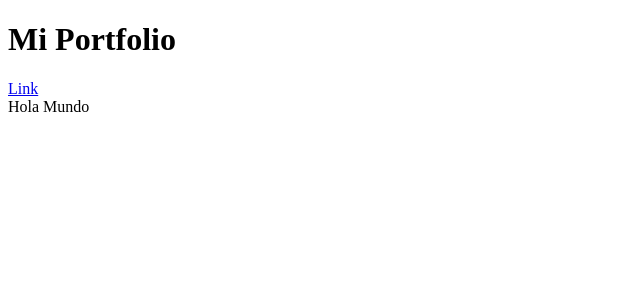
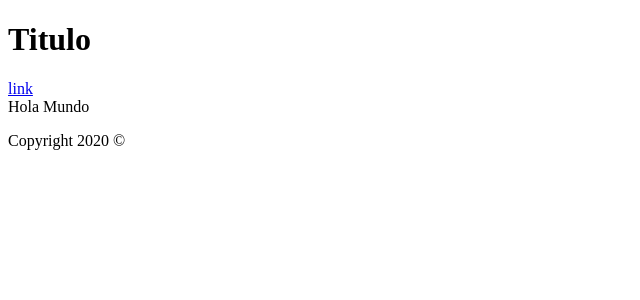
Before and after one commit to HoracioGutierrez/old_next_portfolio_demo, a Next.js app: page / in a window 1280 px wide. Shown: the top 300 px of the page, without its empty margins (0-640 px from the left). Built offline with nearby package versions, Linux system fonts and the light colour scheme.

Commit message:
Add footer to layout

```diff
--- /dev/null
+++ b/components/layout/Footer.js
@@ -0,0 +1,6 @@
+const Footer = () =>
+    <footer>
+    <p>Copyright 2020 &copy;</p>
+    </footer>
+
+export default Footer
--- a/components/layout/Header.js
+++ b/components/layout/Header.js
@@ -1,8 +1,8 @@
 const Header = () =>
     <header>
-        <h1>Mi Portfolio</h1>
+        <h1>Titulo</h1>
         <nav>
-            <a href="#">Link</a>
+            <a href="#">link</a>
         </nav>
     </header>
 
--- a/pages/_app.js
+++ b/pages/_app.js
@@ -1,10 +1,12 @@
 import Header from "../components/layout/Header"
+import Footer from "../components/layout/Footer"
 
 function MyApp ({Component,pageProps}) {
     return (
         <>
         <Header/>
         <Component {...pageProps}/>
+        <Footer/>
         </>
     )
 }
```
